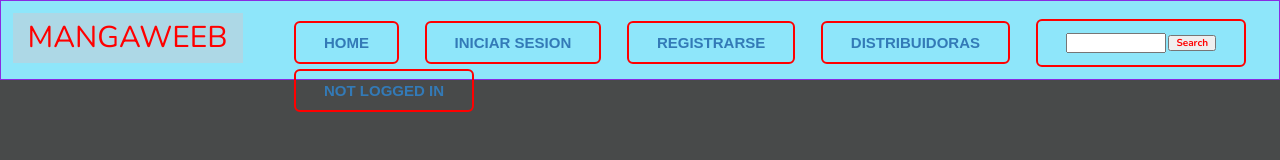
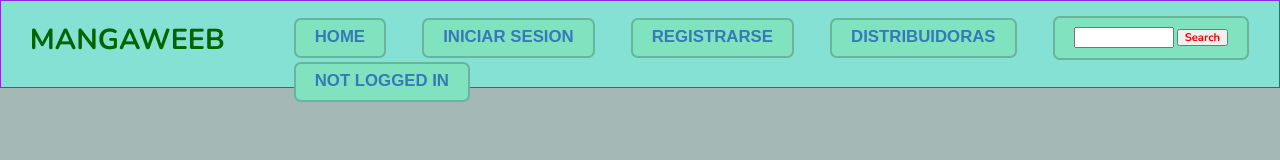
Before and after one commit to alu0101111254/mangaweeb, a plain HTML site: page html/index.html in a window 1280 px wide. Drawn offline with nearby package versions, Linux system fonts and the light colour scheme; no server answers.

Commit message:
header coolio

```diff
--- a/html/index.html
+++ b/html/index.html
@@ -51,7 +51,7 @@
     </header>
     <br>
 
-    <div class="flexlist">
+    <div class="flexlist mbody">
       <ul class="mangalist" id="main-body">
       </ul>
     </div>
--- a/src/css/style.css
+++ b/src/css/style.css
@@ -14,7 +14,7 @@ button {
 
 .flex-list {
 	position: relative;
-	margin: 1em;
+	margin: 1%;
 	overflow: hidden;
 }
 .flex-list ul {
@@ -22,24 +22,24 @@ button {
 	flex-direction: row;
 	flex-wrap: wrap;
 	justify-content: space-between;
-	background-color: #8ee6fa;
+	background-color: trasparent;
 	height: 10%;
 }
 .flex-list li {
 	box-sizing: border-box;
 	appearance: none;
-	background-color: transparent;
-	border: 2px solid red;
+	background-color: #81E2C0;
+	border: 2px solid #68B59D;
 	border-radius: 0.6em;
 	color: red;
 	cursor: pointer;
 	display: flex;
 	align-self: center;
-	font-size: 1rem;
-	font-weight: 400;
+	font-size: 70%;
+	font-weight: 120%;
 	line-height: 1;
 	margin: 0.1%;
-	padding: 1.2em 2.8em;
+	padding: 1% 2%;
 	text-decoration: none;
 	text-align: center;
 	text-transform: uppercase;
@@ -49,7 +49,7 @@ button {
 div.flex-list li:hover,
 div.flex-list li:focus {
 	color: #fff;
-	background-color: lightcoral;
+	background-color: #68B59D;
 	outline: 0;
 }
 
@@ -79,10 +79,11 @@ div.flex-list li:focus {
 	background-color: PaleGoldenRod;
 }
 .weeb {
-	margin: 0.35em;
-	font-size: 30;
-	color: red;
-	background-color: lightblue;
+	margin: 1%;
+	font-size: 180%;
+	color: darkgreen;
+  font-weight: bold;
+	background-color: transparent;
 }
 
 .mangalist {
@@ -100,13 +101,18 @@ div.flex-list li:focus {
 	border-left: 0px solid #ccc;
 	background-color: darkgray;
 }
+.mbody{
+  position: absolute;
+  top:11%;
+}
 body {
-	background-color: #484a4a;
+	background-color:#A4B8B5;
 }
 header {
-	background-color: #8ee6fa;
+	background-color: #85E1D3;
 	border: 1px solid blueviolet;
-	height: 80px;
+	height: 11%;
+  width: 100%;
 }
 /* .img-responsive {
     left:50%;
```
